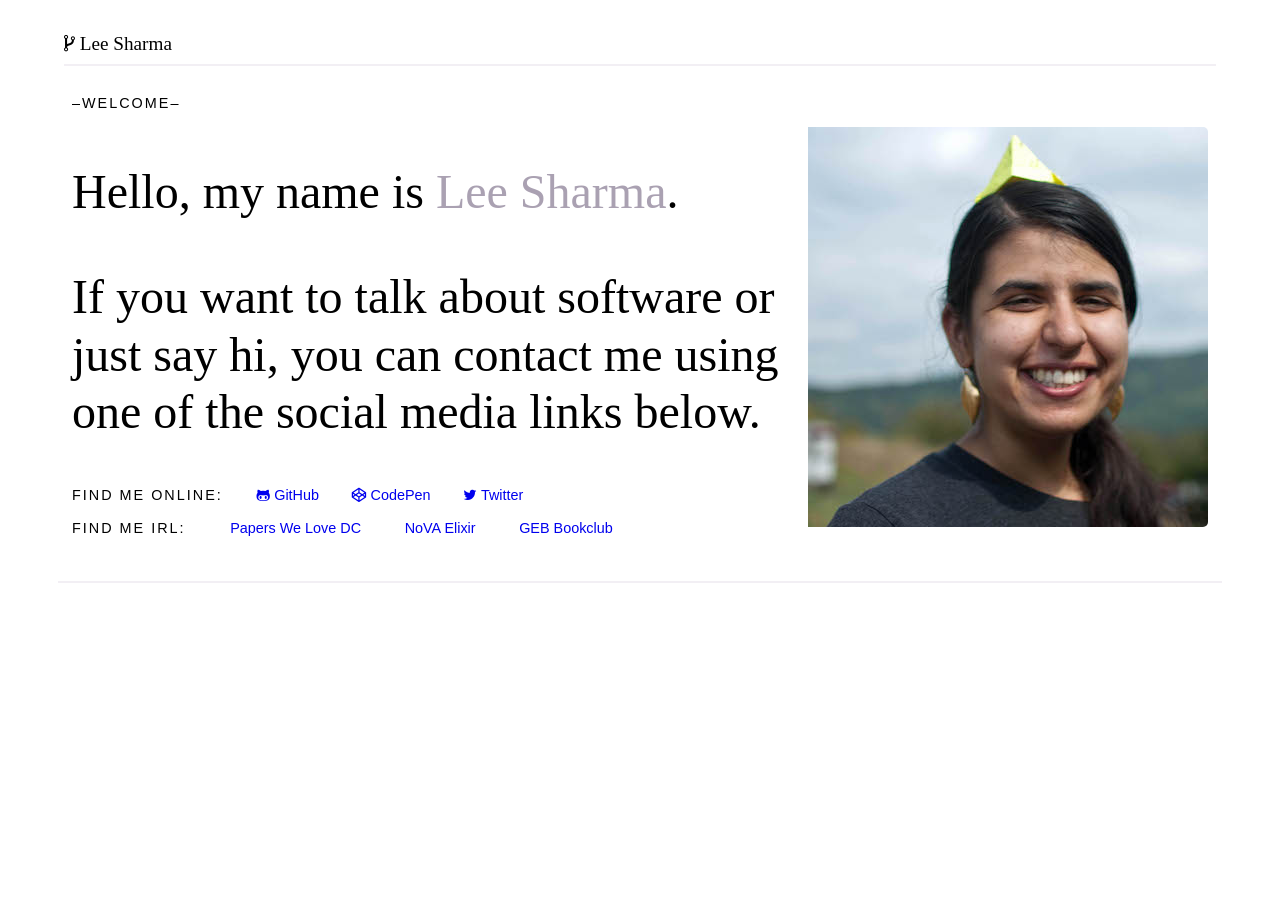
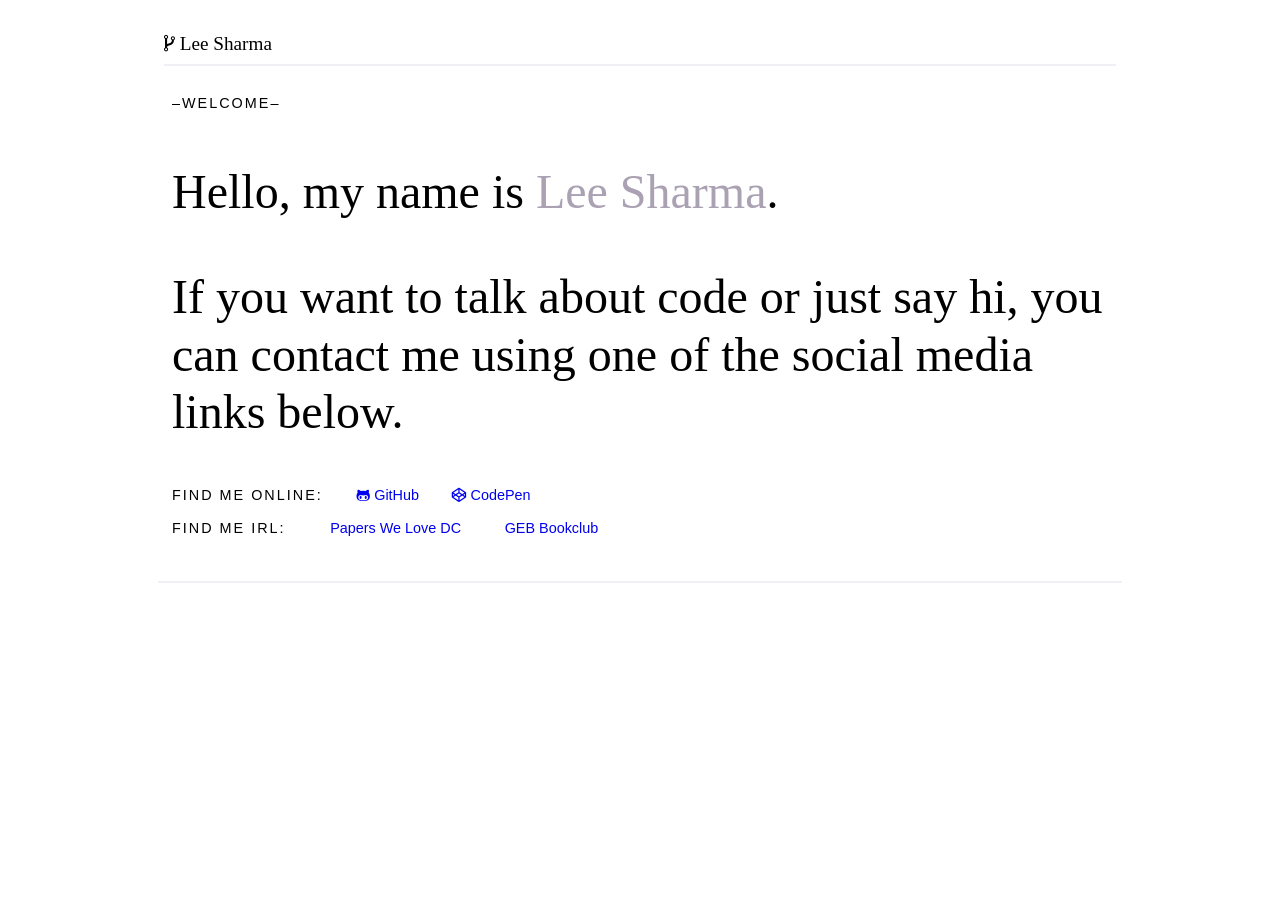
Before and after one commit to leesharma/leesharma.github.io, a Jekyll site: the page built from index.html, in a window 1280 px wide. Built offline with Jekyll 4.4.1, drawn with Linux system fonts in a browser that asks for light colours; nearby versions of some CDN libraries; some web fonts are replaced.

Commit message:
Remove grainy picture and update
This isn't a super-professional edit, but I don't want potential
advisors to see that grainy old picture. Hopefully this polishes things
up in the mean time.

```diff
--- a/_config.yml
+++ b/_config.yml
@@ -12,7 +12,7 @@ github_repository: https://github.com/leesharma
 post_limit: 5
 
 # Social usernames/URLs
-twitter_username: theleesharma
+#twitter_username: theleesharma
 github_username:  leesharma
 # linkedin_link:
 # google_plus_link:
--- a/_includes/meetup_links.html
+++ b/_includes/meetup_links.html
@@ -3,12 +3,6 @@
     <li>
       <a href="https://www.meetup.com/Papers-We-Love-DC-NoVA/" target="_blank">
         <i class="fab fa-meetup"></i>Papers We Love DC
-      </a>
-    </li>
-
-    <li>
-      <a href="https://www.meetup.com/NoVA-Elixir-Meetup" target="_blank">
-        <i class="fab fa-meetup"></i>NoVA Elixir
       </a>
     </li>
 
--- a/css/style.scss
+++ b/css/style.scss
@@ -113,6 +113,7 @@ header {
 /* Typography */
 body {
   font: 18px/1.2em $sans-serif;
+  max-width: 1080px;
 }
 header {
   a {
--- a/index.html
+++ b/index.html
@@ -5,14 +5,12 @@ layout: default
 <section class="intro" id="intro">
   <h1>Welcome</h1>
 
-  <img class="profile-picture" alt="picture of me" src="img/little_hat.jpg" />
-
   <p>
     Hello, my name is <em>Lee Sharma</em>.
   </p>
 
   <p>
-    If you want to talk about software or just say hi, you can contact me using
+    If you want to talk about code or just say hi, you can contact me using
     one of the social media links below.
   </p>
 
```
